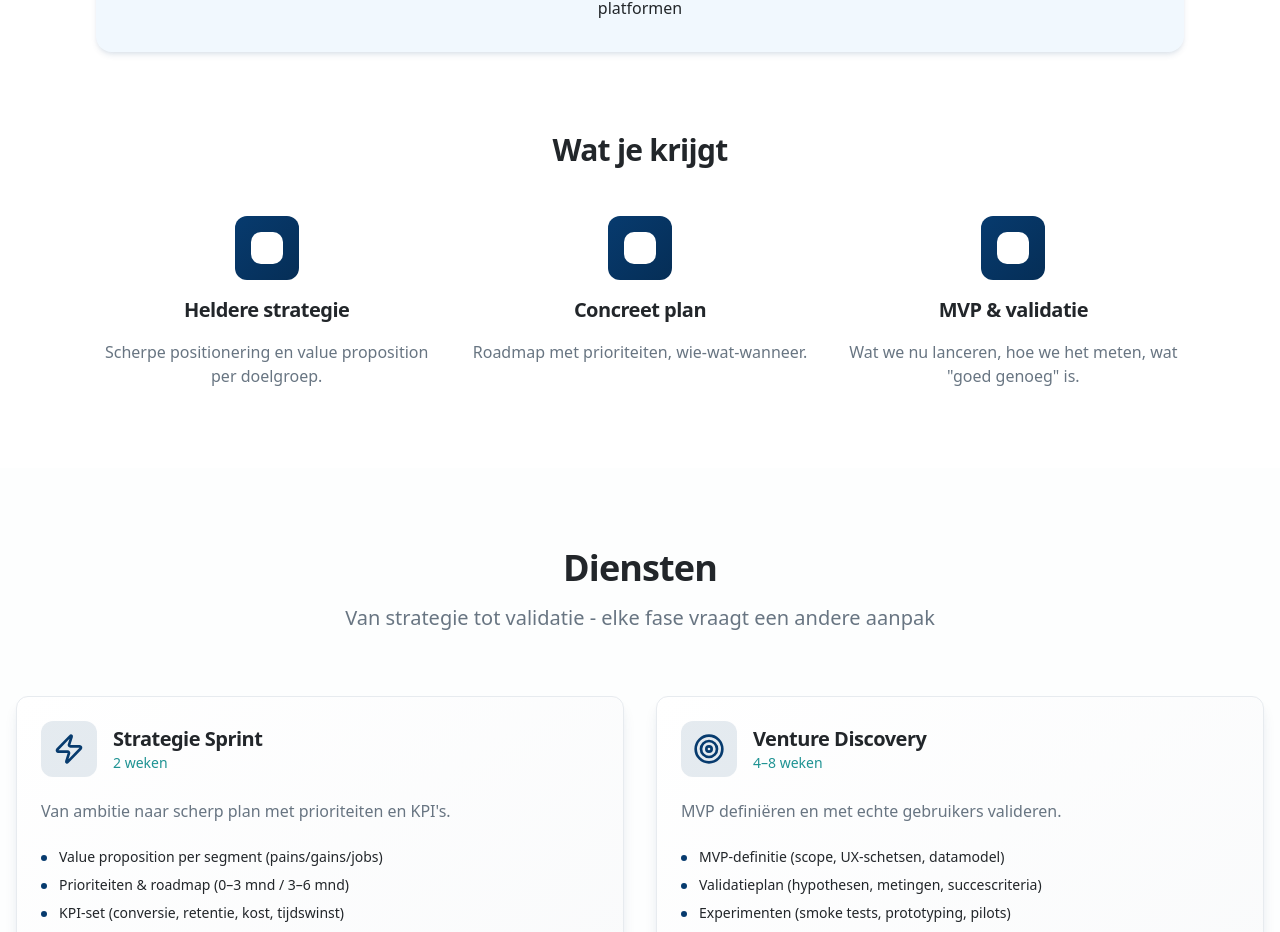
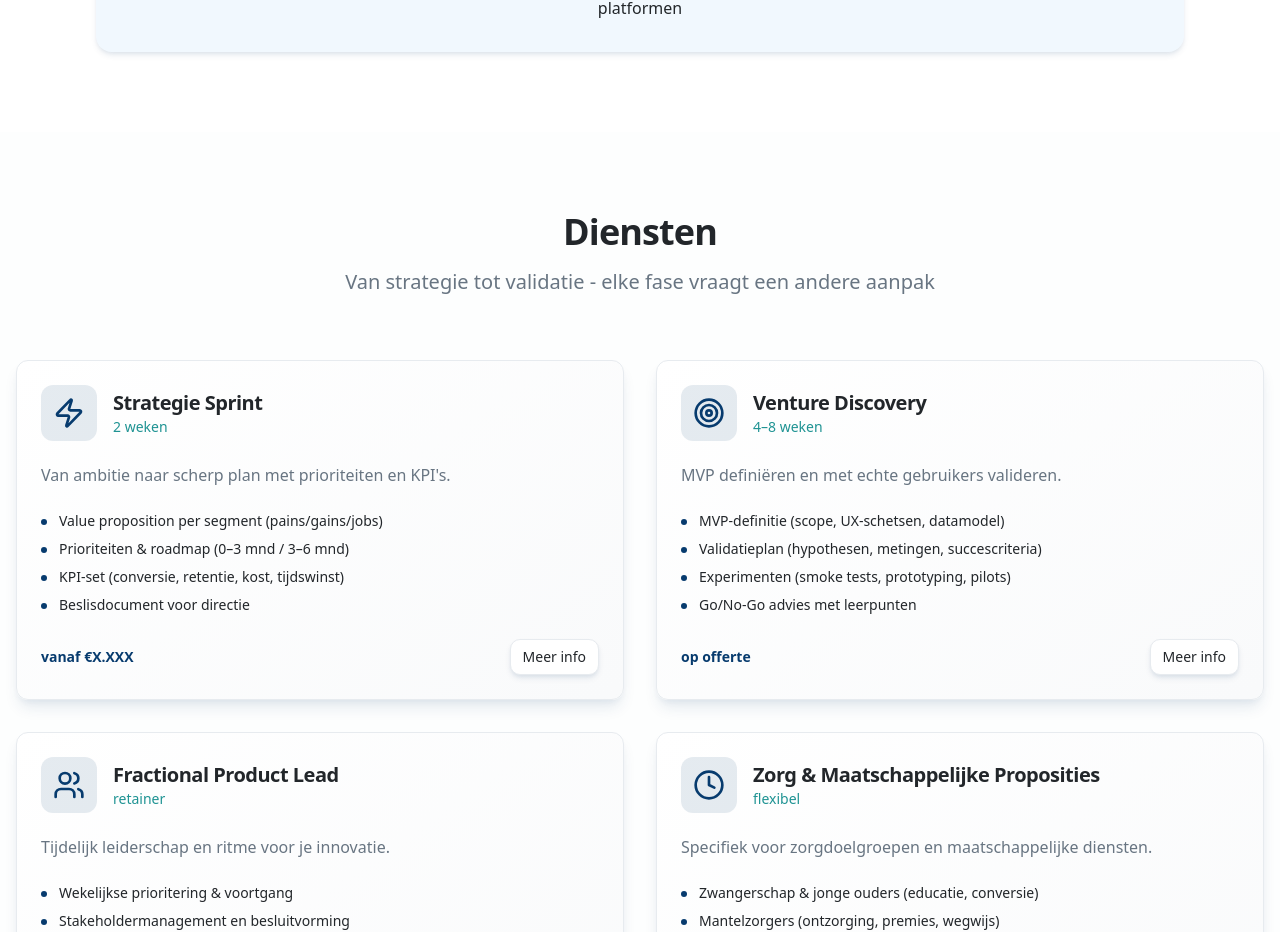
Before and after one commit to crazyheinz/mavix, a React (Vite) app: page / in a window 1280 px wide. Shown: the part 1160-2092 px from the top of the page. Built offline with nearby package versions, Linux system fonts and the light colour scheme; the HTML template or start-up script is replaced by a standard one.

Commit message:
Verwijder "Wat je krijgt" titel

```diff
--- a/src/components/Hero.tsx
+++ b/src/components/Hero.tsx
@@ -79,42 +79,6 @@ const Hero = () => {
             Trajecten rond zwangerschap, mantelzorg, huishoudhulp en verpleegkundig platformen
           </p>
         </div>
-
-        {/* What You Get */}
-        <div className="mt-20">
-          <h2 className="text-3xl font-bold text-center mb-12">Wat je krijgt</h2>
-          <div className="grid md:grid-cols-3 gap-8">
-            <div className="text-center space-y-4">
-              <div className="w-16 h-16 bg-gradient-primary rounded-xl mx-auto flex items-center justify-center">
-                <div className="w-8 h-8 bg-primary-foreground rounded-md"></div>
-              </div>
-              <h3 className="text-xl font-semibold">Heldere strategie</h3>
-              <p className="text-muted-foreground">
-                Scherpe positionering en value proposition per doelgroep.
-              </p>
-            </div>
-
-            <div className="text-center space-y-4">
-              <div className="w-16 h-16 bg-gradient-primary rounded-xl mx-auto flex items-center justify-center">
-                <div className="w-8 h-8 bg-primary-foreground rounded-md"></div>
-              </div>
-              <h3 className="text-xl font-semibold">Concreet plan</h3>
-              <p className="text-muted-foreground">
-                Roadmap met prioriteiten, wie-wat-wanneer.
-              </p>
-            </div>
-
-            <div className="text-center space-y-4">
-              <div className="w-16 h-16 bg-gradient-primary rounded-xl mx-auto flex items-center justify-center">
-                <div className="w-8 h-8 bg-primary-foreground rounded-md"></div>
-              </div>
-              <h3 className="text-xl font-semibold">MVP & validatie</h3>
-              <p className="text-muted-foreground">
-                Wat we nu lanceren, hoe we het meten, wat "goed genoeg" is.
-              </p>
-            </div>
-          </div>
-        </div>
       </div>
     </section>;
 };
```
